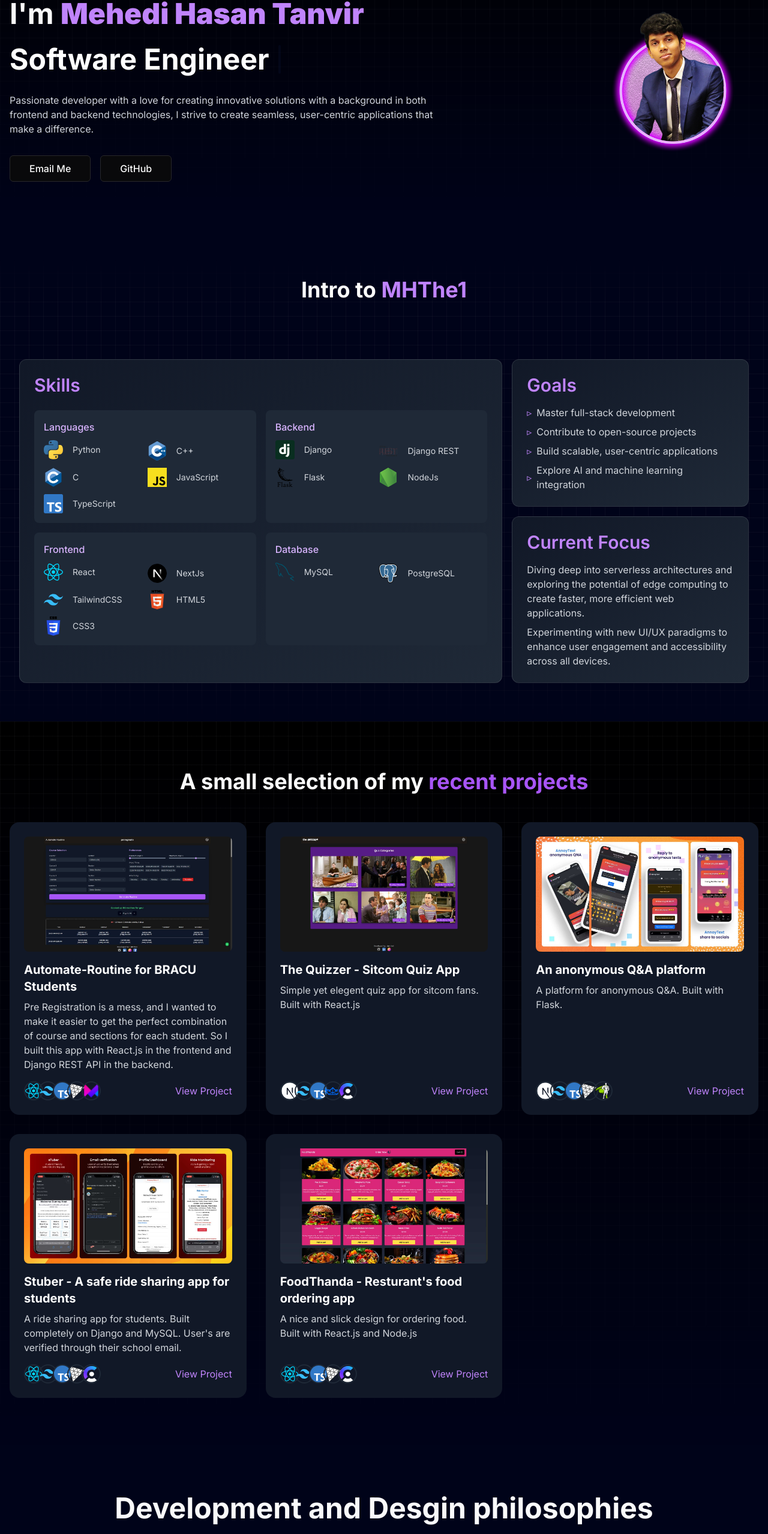
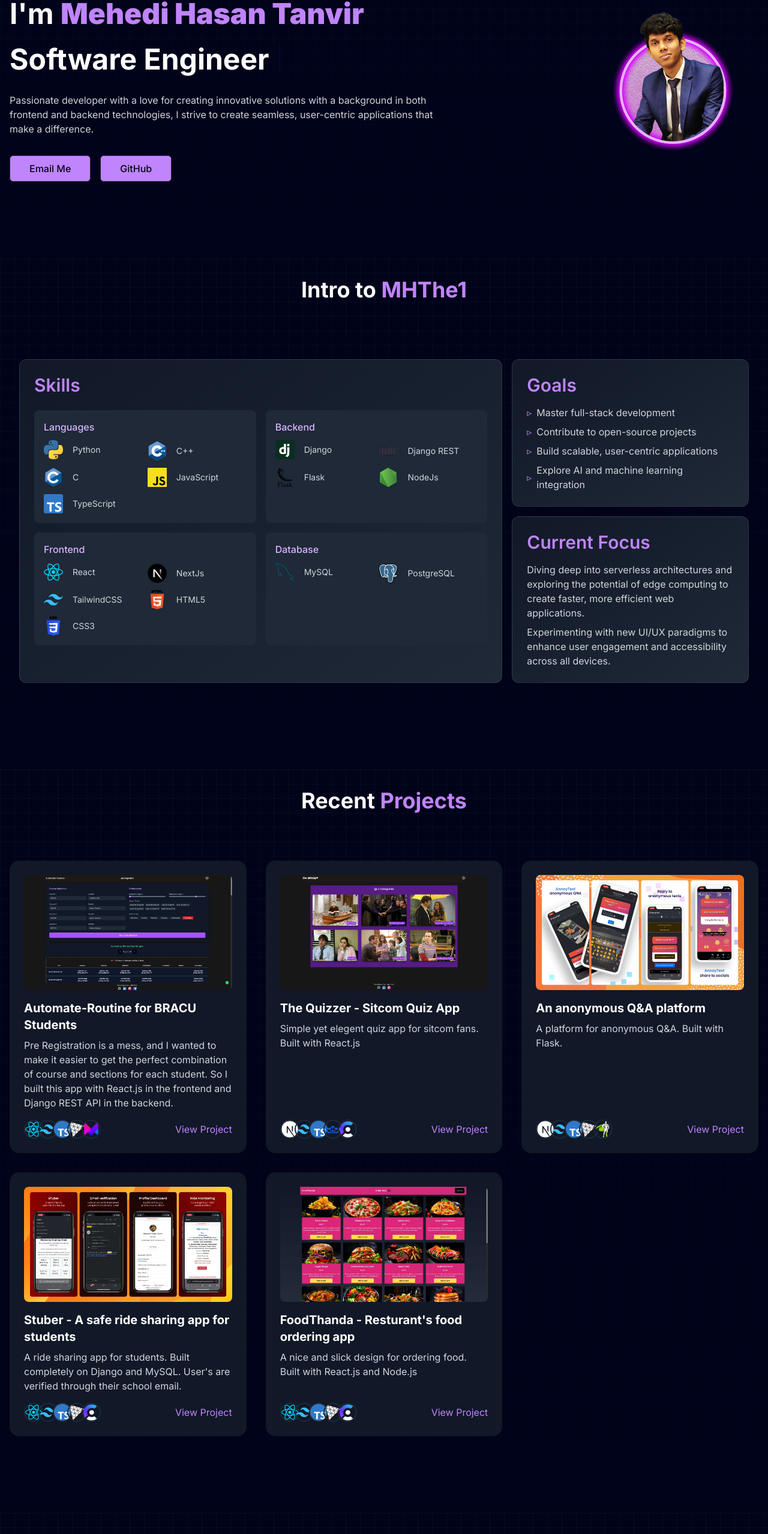
Before and after one commit to MHThe1/portfolio-nextjs, a Next.js app: page / in a window 1280 px wide. Shown: the part 177-2735 px from the top of the page at 60% size. Built offline with nearby package versions, Linux system fonts and the light colour scheme.

Commit message:
UI updated

```diff
--- a/components/DevelopmentPhilosophies.tsx
+++ b/components/DevelopmentPhilosophies.tsx
@@ -4,19 +4,22 @@ import React from "react";
 
 import { philosophies } from "@/data";
 import { InfiniteMovingCards } from "./ui/infinite-moving-cards";
+import BackgroundGrid from "./ui/BackgroundGrid";
 
 const DevelopmentPhilosophies = () => {
   return (
-    <section id="philosophies" className="py-20">
-      <h1 className="heading">
-        Development and Desgin
-        <span className="text-purple"> philosophies</span>
+    <section id="philosophies" className="pt-16 md:pt-20 bg-transparent">
+      <div className="relative w-full overflow-hidden">
+        <div className="relative z-10 py-8">
+          <h1 className="text-4xl font-bold text-center">
+            Dev <span className="text-purple-400">Philosophies</span>
           </h1>
+        </div>
 
-      <div className="flex flex-col items-center max-lg:mt-10">
-        <div
-          className="h-[50vh] md:h-[30rem] rounded-md flex flex-col antialiased  items-center justify-center relative overflow-hidden"
-        >
+        <BackgroundGrid />
+
+        <div className="relative z-10 container mx-auto px-4">
+          <div className="h-[50vh] md:h-[30rem] rounded-md flex flex-col antialiased  items-center justify-center relative overflow-hidden">
             <InfiniteMovingCards
               items={philosophies}
               direction="right"
@@ -24,6 +27,7 @@ const DevelopmentPhilosophies = () => {
             />
           </div>
         </div>
+      </div>
     </section>
   );
 };
--- a/components/Experience.tsx
+++ b/components/Experience.tsx
@@ -3,15 +3,22 @@ import React from "react";
 import { experiences } from "@/data";
 import { Button } from "./ui/moving-border";
 import exp from "constants";
+import BackgroundGrid from "./ui/BackgroundGrid";
 
 const Experience = () => {
   return (
-    <div className="py-20 w-full" id="experiences">
-      <h1 className="heading">
-        My <span className="text-purple">experience</span>
+    <section id="experiences" className="pt-16 md:pt-20 bg-transparent">
+      <div className="relative w-full overflow-hidden">
+        <div className="relative z-10 py-8">
+          <h1 className="text-4xl font-bold text-center">
+            Intro to <span className="text-purple-400">MHThe1</span>
           </h1>
+        </div>
 
-      <div className="w-full mt-12 grid lg:grid-cols-4 grid-cols-1 gap-10">
+        <BackgroundGrid />
+
+        <div className="relative z-10 py-12 container mx-auto px-4">
+          <div className="w-full mt-4 grid lg:grid-cols-4 grid-cols-1 gap-10">
             {experiences.map((card) => (
               <Button
                 key={card.id}
@@ -44,6 +51,8 @@ const Experience = () => {
             ))}
           </div>
         </div>
+      </div>
+    </section>
   );
 };
 
--- a/components/Footer.tsx
+++ b/components/Footer.tsx
@@ -6,10 +6,10 @@ import Link from "next/link";
 
 const Footer = () => {
   return (
-    <footer className="w-full pt-20 pb-10" id="contact">
+    <footer className="w-full container pt-20 pb-10" id="contact">
       <div className="flex flex-col items-center">
         <h1 className="heading lg:max-w-[45vw]">
-          Ready to take <span className="text-purple">your</span> digital
+          Ready to take <span className="text-purple-400">your</span> digital
           presence to the next level?
         </h1>
         <p className="text-white-200 md:mt-10 my-5 text-center">
--- a/components/Intro.tsx
+++ b/components/Intro.tsx
@@ -3,6 +3,7 @@
 import React from "react";
 import { cn } from "@/utils/cn";
 import { motion } from "framer-motion";
+import BackgroundGrid from "./ui/BackgroundGrid";
 
 const BentoGrid = ({ children }: { children: React.ReactNode }) => {
   return (
@@ -63,19 +64,6 @@ const SkillIcon = ({ name }: { name: string }) => {
   );
 };
 
-const BackgroundGrid = () => {
-  return (
-    <div className="absolute inset-0 z-0">
-      <div
-        className="absolute inset-0 bg-[linear-gradient(to_right,#80808012_1px,transparent_1px),linear-gradient(to_bottom,#80808012_1px,transparent_1px)] bg-[size:24px_24px]"
-        style={{
-          maskImage: 'linear-gradient(to bottom, transparent, black 10%, black 90%, transparent)',
-          WebkitMaskImage: 'linear-gradient(to bottom, transparent, black 10%, black 90%, transparent)',
-        }}
-      ></div>
-    </div>
-  );
-};
 
 export default function Grid() {
   const skills = [
@@ -111,13 +99,13 @@ export default function Grid() {
               <h2 className="text-3xl font-semibold mb-4 text-purple-400">Skills</h2>
               <div className="space-y-4">
                 <div className="mt-6">
-                  <div className="grid grid-cols-2 gap-4">
+                  <div className="grid grid-cols-1 lg:grid-cols-2 gap-4">
                     {skills.map((skillSet, index) => (
                       <div key={index} className="bg-gray-800 p-4 rounded-lg">
                         <h4 className="font-medium text-purple-300 mb-2">
                           {skillSet.category}
                         </h4>
-                        <ul className="text-sm text-gray-300 space-y-1 grid grid-cols-1 lg:grid-cols-2 gap-2">
+                        <ul className="text-sm text-gray-300 space-y-1 grid grid-cols-2 gap-2">
                           {skillSet.items.map((skill, skillIndex) => (
                             <li key={skillIndex} className="flex items-center">
                               <SkillIcon name={skill} />
--- a/components/Landing.tsx
+++ b/components/Landing.tsx
@@ -70,7 +70,7 @@ export default function Landing() {
                 <Button
                   variant="outline"
                   size="lg"
-                  className="group relative overflow-hidden transition-all duration-300 ease-out hover:bg-purple-400 hover:text-primary-foreground"
+                  className="group relative overflow-hidden transition-all duration-300 ease-out bg-purple-400 text-black-100 hover:bg-primary hover:text-primary-foreground"
                   onClick={() =>
                     (window.location.href = "mailto:mehedihtanvir@gmail.com")
                   }
@@ -81,7 +81,7 @@ export default function Landing() {
                 <Button
                   variant="outline"
                   size="lg"
-                  className="group relative overflow-hidden transition-all duration-300 ease-out hover:bg-purple-400 hover:text-primary-foreground"
+                  className="group relative overflow-hidden transition-all duration-300 ease-out bg-purple-400 text-black-100 hover:bg-primary hover:text-primary-foreground"
                   onClick={() =>
                     window.open("https://github.com/MHThe1", "_blank")
                   }
--- a/components/RecentProjects.tsx
+++ b/components/RecentProjects.tsx
@@ -52,20 +52,24 @@ const ProjectCard: React.FC<ProjectCardProps> = ({ project }) => {
 
 const RecentProjects: React.FC = () => {
   return (
-    <div className="relative w-full overflow-hidden">
-      <BackgroundGrid />
-      <div className="relative py-20 container mx-auto px-4" id="projects">
-        <h1 className="text-4xl font-bold text-center mb-12">
-          A small selection of my{" "}
-          <span className="text-purple-500">recent projects</span>
-        </h1>
-        <div className="w-full mt-12 grid lg:grid-cols-3 md:grid-cols-2 grid-cols-1 gap-8">
+    <section id="projects" className="pt-16 md:pt-20 bg-transparent">
+      <div className="relative w-full overflow-hidden">
+        <div className="relative z-10 py-8">
+          <h1 className="text-4xl font-bold text-center">
+            Recent <span className="text-purple-400">Projects</span>
+          </h1>
+        </div>
+
+        <BackgroundGrid />
+        <div className="relative z-10 py-12 container mx-auto px-4">
+        <div className="w-full grid lg:grid-cols-3 md:grid-cols-2 grid-cols-1 gap-8">
           {projects.map((project: Project) => (
             <ProjectCard key={project.id} project={project} />
           ))}
         </div>
       </div>
     </div>
+    </section>
   );
 };
 
--- a/components/ui/BackgroundGrid.tsx
+++ b/components/ui/BackgroundGrid.tsx
@@ -3,7 +3,7 @@ import React from 'react';
 const BackgroundGrid: React.FC = () => {
   return (
     <div
-      className="absolute inset-0 bg-black"
+      className="absolute inset-0"
       style={{
         maskImage: 'linear-gradient(to bottom, black, transparent)',
         WebkitMaskImage: 'linear-gradient(to bottom, black, transparent)',
--- a/components/ui/Navbar.tsx
+++ b/components/ui/Navbar.tsx
@@ -56,14 +56,14 @@ export default function NavBar({ navItems }: NavBarProps) {
             <Link href="/" className="flex items-center space-x-2">
               <div
                 className={`w-8 h-8 flex items-center justify-center rounded-md transition-colors duration-300 ${
-                  activeSection === '' || activeSection === 'home' ? 'bg-purple text-white' : 'bg-gray-800 text-gray-50'
+                  activeSection === '' || activeSection === 'home' ? 'bg-purple-400 text-white' : 'bg-gray-800 text-gray-50'
                 }`}
               >
                 /
               </div>
               <span className="text-xl font-bold">
-                <span className={`text-white ${activeSection === 'home' ? 'text-purple' : ''}`}>mh</span>
-                <span className="text-purple">the1</span>
+                <span className={`text-white ${activeSection === 'home' ? 'text-purple-400' : ''}`}>mh</span>
+                <span className="text-purple-400">the1</span>
               </span>
             </Link>
           </div>
@@ -86,8 +86,8 @@ export default function NavBar({ navItems }: NavBarProps) {
                 href={item.link}
                 className={`px-3 py-2 rounded-md text-sm font-medium transition-colors duration-300 ${
                   activeSection === item.link.slice(1)
-                    ? 'text-gray-900 bg-purple'
-                    : 'text-gray-100 hover:bg-purple hover:text-gray-900'
+                    ? 'text-gray-100 bg-purple-400'
+                    : 'text-gray-100 hover:bg-purple-400 hover:text-gray-100'
                 }`}
               >
                 {item.name}
@@ -119,8 +119,8 @@ export default function NavBar({ navItems }: NavBarProps) {
                 href={item.link}
                 className={`block px-4 py-2 text-lg font-medium w-full text-center transition-colors duration-300 ${
                   activeSection === item.link.slice(1)
-                    ? 'text-gray-900 bg-purple'
-                    : 'text-gray-100 hover:bg-purple hover:text-gray-900'
+                    ? 'text-gray-900 bg-purple-400'
+                    : 'text-gray-100 hover:bg-purple-400 hover:text-gray-900'
                 }`}
                 onClick={() => setIsMenuOpen(false)}
               >
```
Lines whose indentation alone changed are shown as unchanged.
